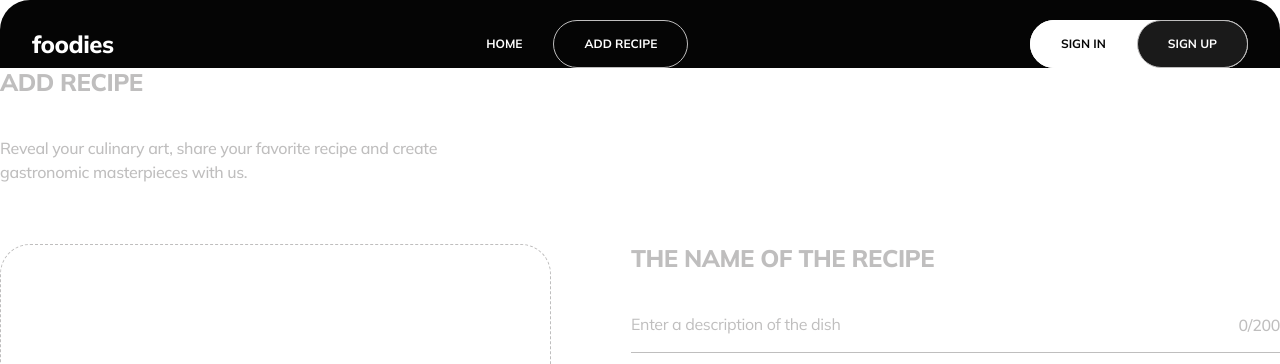
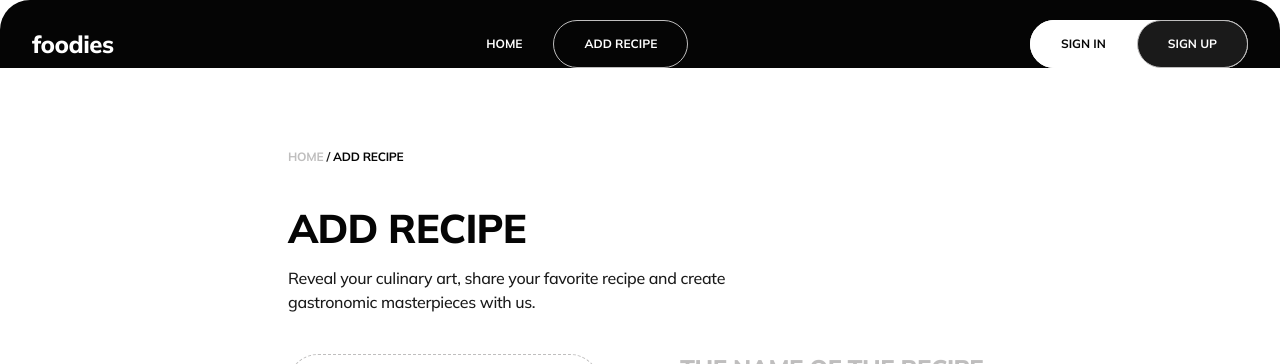
Before and after one commit to project-node-react/recipe-service-app, a React (Vite) app: page /recipe-service-app/recipe/add in a window 1280 px wide. Shown: the top 364 px of the page. Built offline with nearby package versions, Linux system fonts and the light colour scheme; no server answers.

Commit message:
Refactor AddRecipePage layout and enhance title styling

```diff
--- a/src/components/AddRecipeForm/AddRecipeForm.jsx
+++ b/src/components/AddRecipeForm/AddRecipeForm.jsx
@@ -154,8 +154,7 @@ const AddRecipeForm = () => {
 
   return (
     <div className={styles.container}>
-      <h1 className={styles.title}>ADD RECIPE</h1>
-      <p className={styles.subtitle}>Reveal your culinary art, share your favorite recipe and create gastronomic masterpieces with us.</p>
+
 
       <form className={styles.formGrid} onSubmit={formik.handleSubmit}>
 
--- a/src/components/MainTitle/MainTitle.jsx
+++ b/src/components/MainTitle/MainTitle.jsx
@@ -1,3 +1,5 @@
+import styles from './MainTitle.module.css';
+
 export const MainTitle = ({ children }) => {
-  return <h1>{children}</h1>;
+  return <h1 className={styles.title}>{children}</h1>;
 };
--- /dev/null
+++ b/src/components/MainTitle/MainTitle.module.css
@@ -0,0 +1,11 @@
+.title {
+  color: #050505;
+  font-family: "Mulish", sans-serif;
+  font-size: 40px;
+  font-style: normal;
+  font-weight: 800;
+  line-height: 44px; /* 110% */
+  letter-spacing: -0.8px;
+  text-transform: uppercase;
+  margin: 0;
+}
--- a/src/components/PathInfo/PathInfo.jsx
+++ b/src/components/PathInfo/PathInfo.jsx
@@ -1,3 +1,15 @@
-export const PathInfo = ({ children }) => {
-  return <div>{children}</div>;
+import { Link } from "react-router-dom";
+
+import styles from "./PathInfo.module.css";
+
+export const PathInfo = ({ currentPage }) => {
+  return (
+    <div className={styles.pathInfo}>
+      <Link className={styles.pathLink} to="/">
+        Home
+      </Link>
+      <span aria-hidden="true"> / </span>
+      <span className={styles.currentPath}>{currentPage}</span>
+    </div>
+  );
 };
--- /dev/null
+++ b/src/components/PathInfo/PathInfo.module.css
@@ -0,0 +1,24 @@
+.pathInfo {
+  font-family: "Mulish", sans-serif;
+  font-size: 12px;
+  font-weight: 700;
+  line-height: 18px;
+  letter-spacing: -0.24px;
+  text-transform: uppercase;
+  margin-bottom: 40px;
+  margin-top: 80px;
+}
+
+.pathLink {
+  color: #BFBEBE;
+  text-decoration: none;
+}
+
+.currentPath {
+  color: #050505;
+}
+
+.pathLink:hover,
+.pathLink:focus-visible {
+  text-decoration: underline;
+}
--- a/src/components/Subtitle/Subtitle.jsx
+++ b/src/components/Subtitle/Subtitle.jsx
@@ -1,3 +1,6 @@
+import styles from './Subtitle.module.css';
+
 export const Subtitle = ({ children }) => {
-  return <h2>{children}</h2>;
+
+  return <h2 className={styles.subtitle}>{children}</h2>;
 };
--- /dev/null
+++ b/src/components/Subtitle/Subtitle.module.css
@@ -0,0 +1,12 @@
+.subtitle {
+  max-width: 443px; /* max-width краще для адаптивності, ніж фіксована ширина */
+  color: #1a1a1a;
+  font-family: "Mulish", sans-serif;
+  font-size: 16px;
+  font-style: normal;
+  font-weight: 500;
+  line-height: 24px;
+  letter-spacing: -0.32px;
+  margin-top: 16px; /* приблизний відступ від MainTitle */
+  margin-bottom: 40px; /* приблизний відступ до форми */
+}
--- a/src/pages/AddRecipePage/AddRecipePage.jsx
+++ b/src/pages/AddRecipePage/AddRecipePage.jsx
@@ -1,23 +1,28 @@
 import { MainTitle } from "../../components/MainTitle/MainTitle";
 import { PathInfo } from "../../components/PathInfo/PathInfo";
 import { Subtitle } from "../../components/Subtitle/Subtitle";
+import Container from "../../components/Container/Container";
 import AddRecipeForm from "../../components/AddRecipeForm/AddRecipeForm";
 import styles from "./AddRecipePage.module.css";
 
 const AddRecipePage = () => {
   return (
+    <Container>
       <div className={styles.pageContainer}>
-      <PathInfo />
+        <PathInfo currentPage="ADD RECIPE" />
 
         <div className={styles.headerSection}>
-        <MainTitle></MainTitle>
-        <Subtitle></Subtitle>
+          <MainTitle>ADD RECIPE</MainTitle>
+          <Subtitle>
+            Reveal your culinary art, share your favorite recipe and create gastronomic masterpieces with us.
+          </Subtitle>
         </div>
 
         <div className={styles.formSection}>
            <AddRecipeForm />
         </div>
       </div>
+    </Container>
   );
 };
 
--- a/src/pages/RecipePage/RecipePage.jsx
+++ b/src/pages/RecipePage/RecipePage.jsx
@@ -168,13 +168,7 @@ const RecipePage = () => {
         {!showInitialLoader && !activeRecipeError && isCurrentRecipe && (
           <>
             <div className={styles.pathInfo}>
-              <PathInfo>
-                <Link className={styles.pathLink} to="/">
-                  Home
-                </Link>
-                <span aria-hidden="true"> / </span>
-                <span className={styles.currentPath}>{recipe.title}</span>
-              </PathInfo>
+              <PathInfo currentPage={recipe.title} />
             </div>
 
             <RecipeInfo
```
Lines whose indentation alone changed are shown as unchanged.
